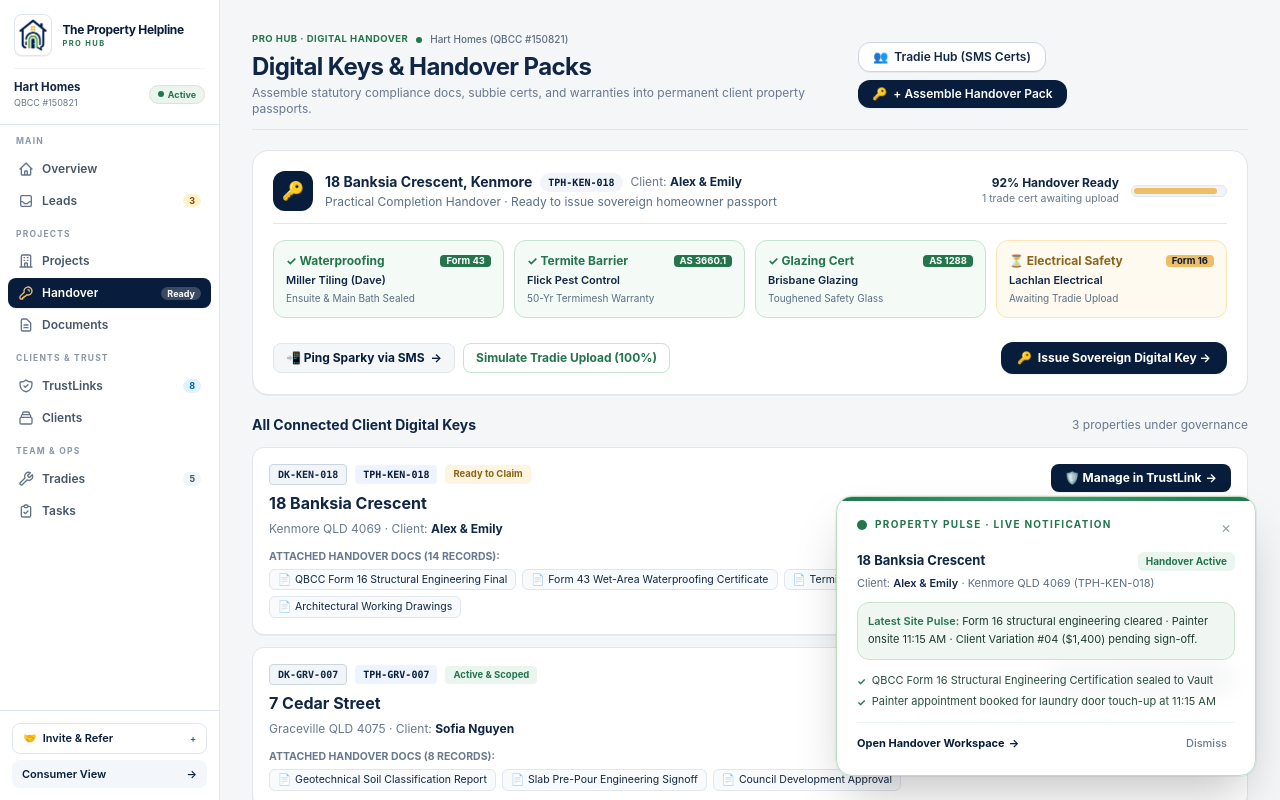
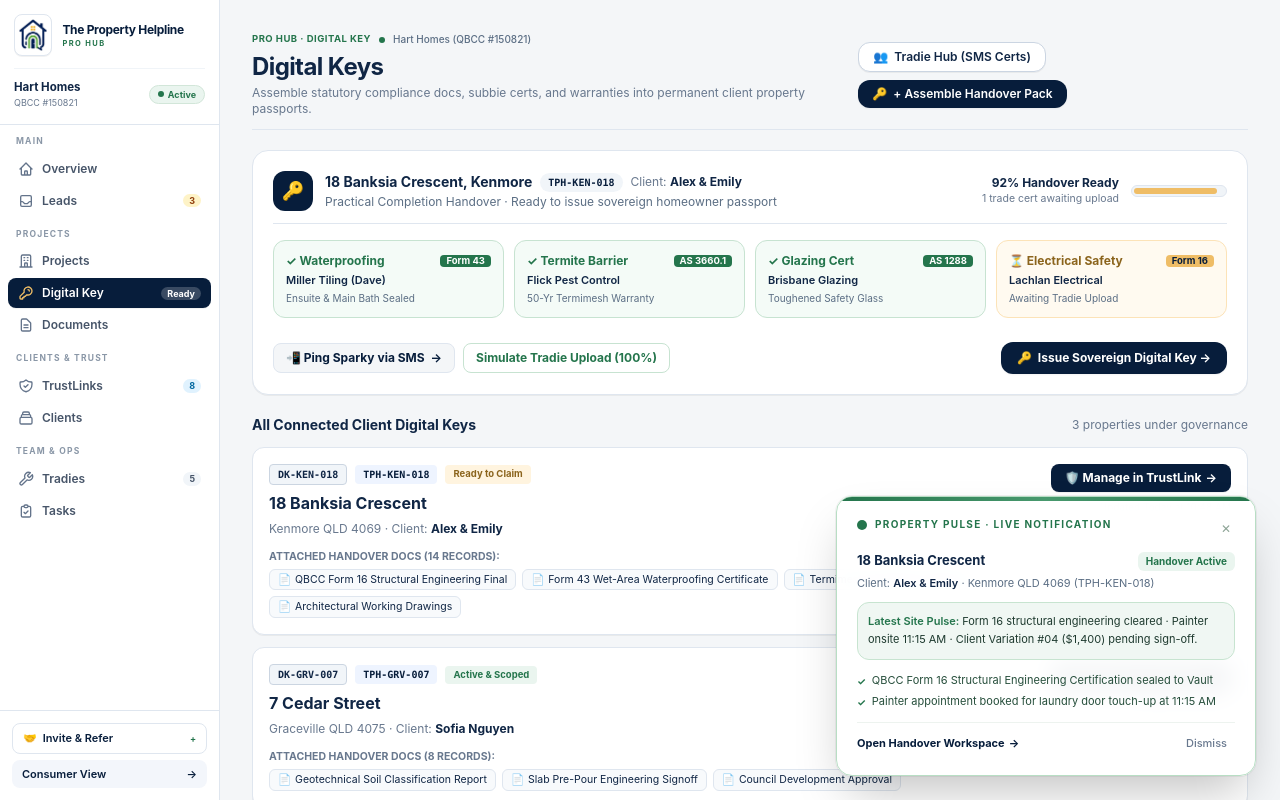
Before and after one commit to choudharyprince03/TPH, a Next.js app: page /pro/digital-key in a window 1280 px wide. Built offline with nearby package versions, Linux system fonts and the light colour scheme.

Commit message:
feat: align ProHub navigation title and labels from Handover to Digital Key

```diff
--- a/src/app/pro/digital-key/page.tsx
+++ b/src/app/pro/digital-key/page.tsx
@@ -122,7 +122,7 @@ export default function ProDigitalKeyPage() {
         <div>
           <div className="flex items-center gap-2 mb-1">
             <span className="text-[9.5px] font-bold uppercase tracking-wider text-[#24754c]">
-              Pro Hub · Digital Handover
+              Pro Hub · Digital Key
             </span>
             <span className="w-1.5 h-1.5 rounded-full bg-[#24754c]" />
             <span className="text-[10px] text-[#5b6e84] font-medium">
@@ -130,7 +130,7 @@ export default function ProDigitalKeyPage() {
             </span>
           </div>
           <h1 className="text-2xl font-bold tracking-tight text-[#102645]">
-            Digital Keys &amp; Handover Packs
+            Digital Keys
           </h1>
           <p className="text-xs text-[#68788e] mt-0.5">
             Assemble statutory compliance docs, subbie certs, and warranties into permanent client property passports.
--- a/src/app/pro/page.tsx
+++ b/src/app/pro/page.tsx
@@ -259,7 +259,7 @@ export default function ProDashboard() {
             <span className="text-base">🔑</span>
             <div className="min-w-0">
               <div className="text-[11.5px] font-semibold text-[#102645] group-hover:text-[#071d3b] truncate">
-                Handover Pack
+                Digital Key
               </div>
               <div className="text-[9.5px] text-[#68788e] truncate">Form 16/43 certs</div>
             </div>
--- a/src/components/layout/ProSidebar.tsx
+++ b/src/components/layout/ProSidebar.tsx
@@ -59,7 +59,7 @@ const NAV_SECTIONS: NavSection[] = [
       },
       {
         href: "/pro/digital-key",
-        label: "Handover",
+        label: "Digital Key",
         badge: "Ready",
         badgeColor: "bg-[#dcfce7] text-[#166534]",
         icon: (
```
